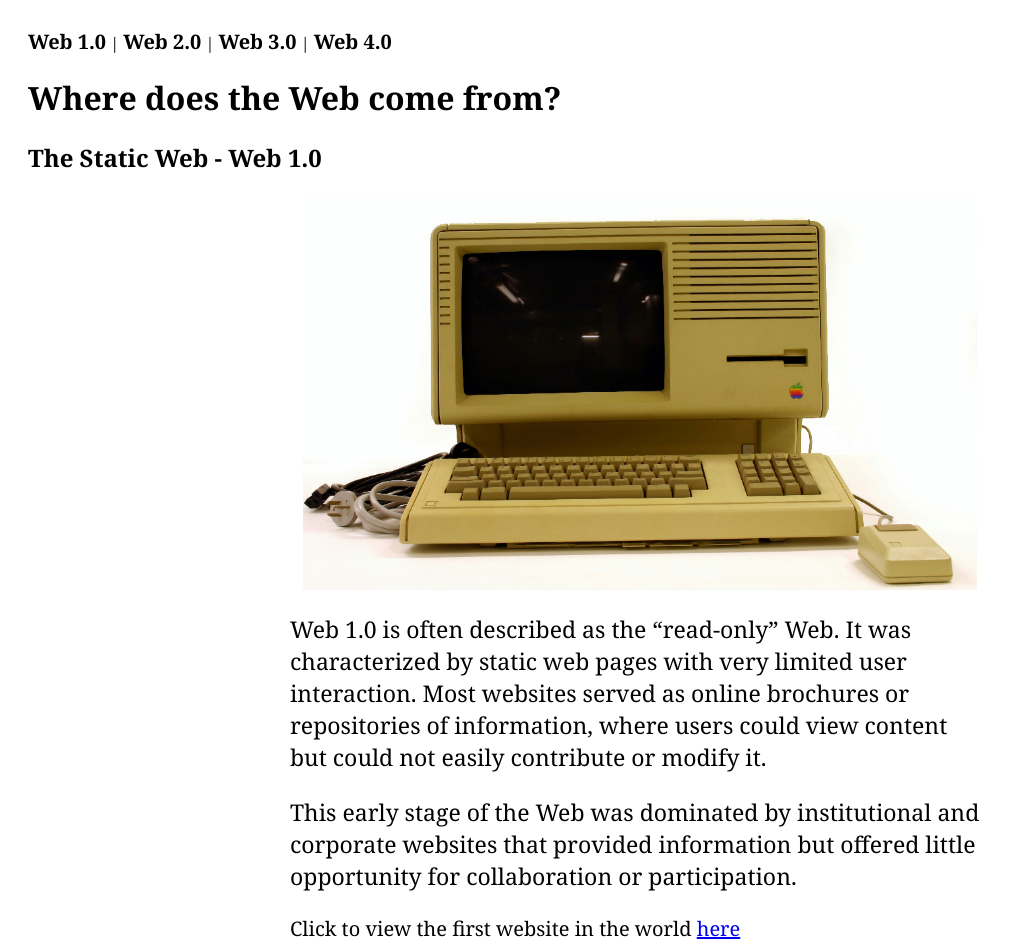
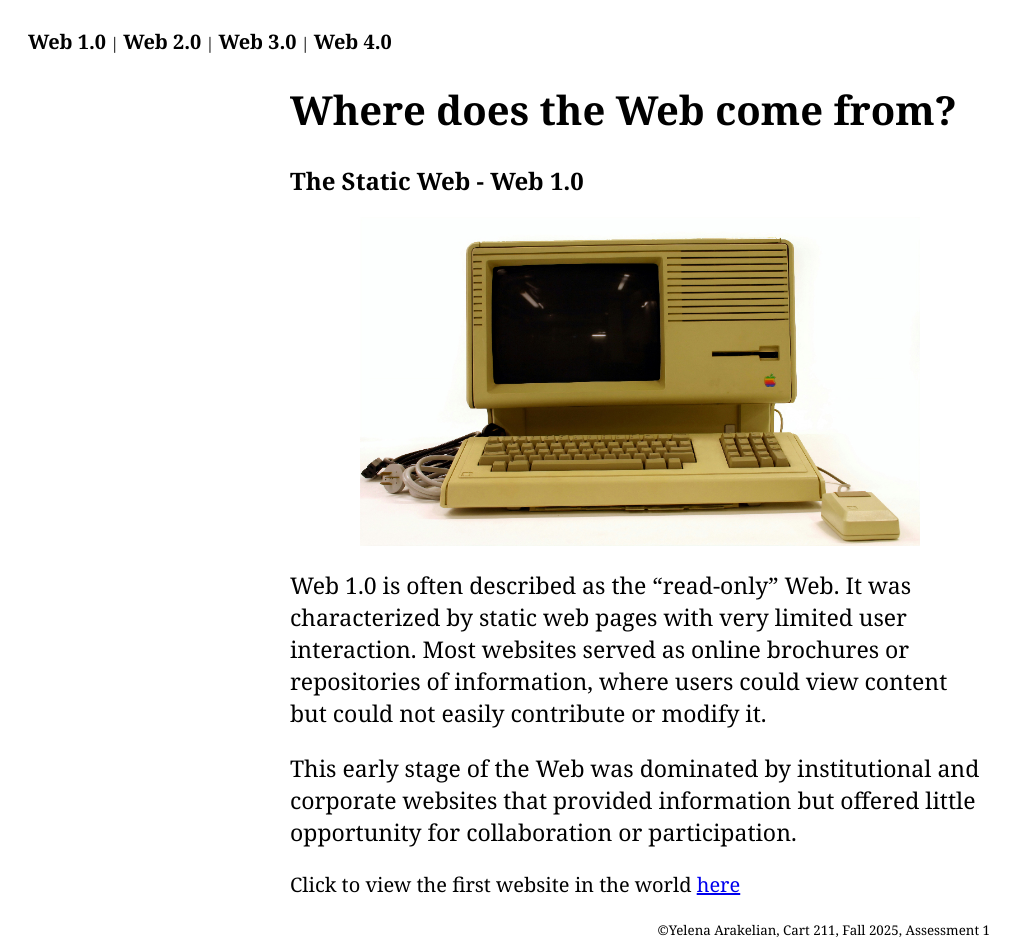
Before and after one commit to YelenaArakelian/Cart-211, a plain HTML site: page assessment2/assessment2/assessment2/index.html in a window 1280 px wide. Shown: the top 945 px of the page, without its empty margins (0-1012 px from the left). Drawn offline with Linux system fonts and the light colour scheme.

Commit message:
made adjustments of wording, adjusted sizes to header, width of image

```diff
--- a/assessment2/assessment2/assessment2/index.html
+++ b/assessment2/assessment2/assessment2/index.html
@@ -6,7 +6,7 @@
     <title>Origins of the Web</title>
   </head>
   <body style="font-family:Cambria, Cochin, Georgia, Times, 'Times New Roman', serif ; padding: 20px">
-    <!--This is a comment-->
+    <!--Web-->
     <nav>
       <a
         href="index.html"
@@ -31,7 +31,7 @@
       >
       |
       <a
-        href="web2.html"
+        href="web3.html"
         style="
           text-decoration: none;
           color: rgb(0, 0, 0);
@@ -42,7 +42,7 @@
       >
       |
       <a
-        href="web2.html"
+        href="web4.html"
         style="
           text-decoration: none;
           color: rgb(0, 0, 0);
@@ -52,13 +52,13 @@
         >Web 4.0</a
       >
     </nav>
-    <header style="width: 700px; width: 100%; margin-left: auto; margin: auto">
-      <h1>Where does the Web come from?</h1>
+    <header style="width: 700px; margin-left: auto; margin-right: auto;">
+      <h1 style="font-size: 250%; auto; margin-right: auto; display: block;">Where does the Web come from?</h1>
       <h2>The Static Web - Web 1.0</h2>
       <img
         src="apple-lisa.jpg"
         style="
-          width: 55%;
+          width: 80%;
           margin-left: auto;
           margin-right: auto;
           display: block;
```
